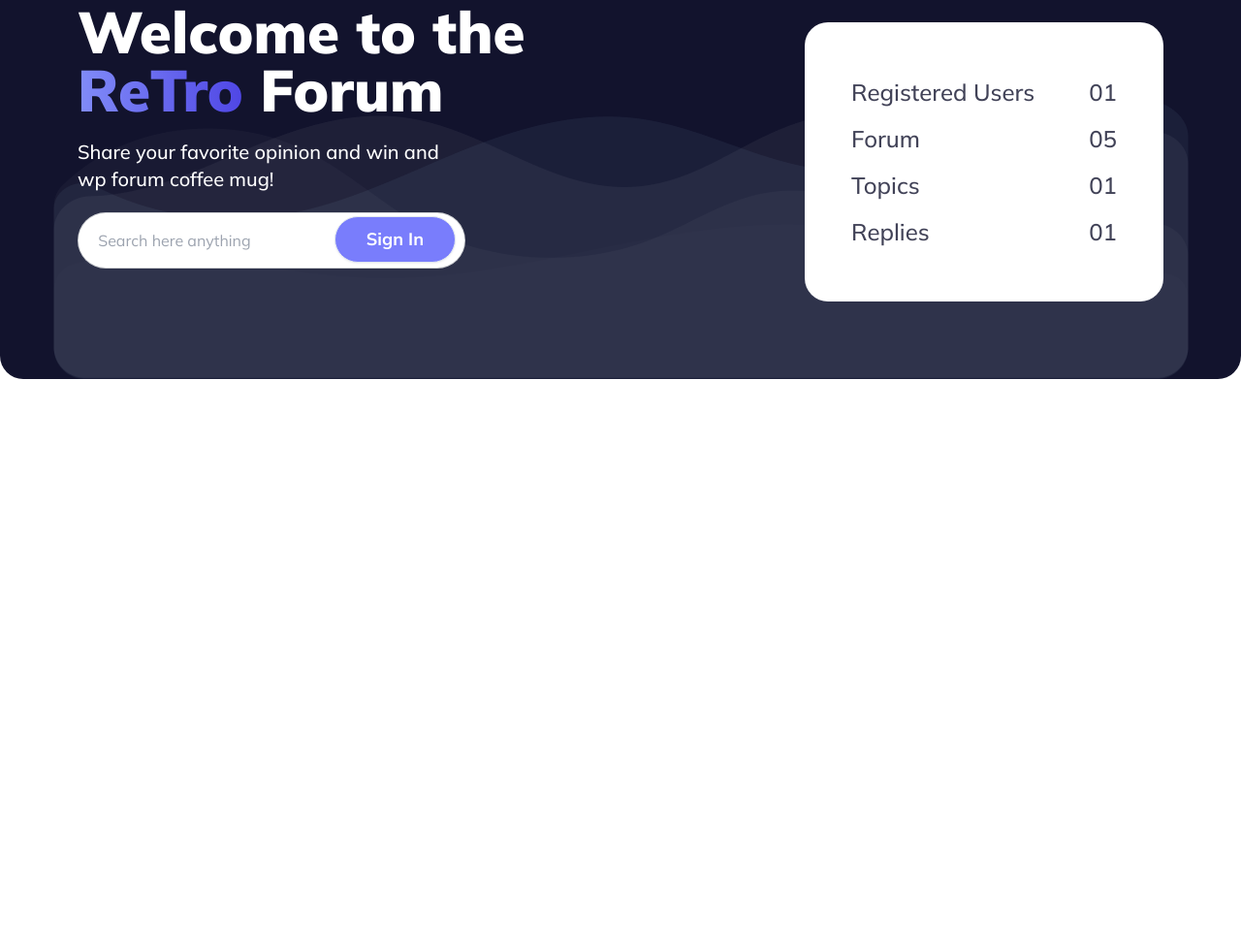
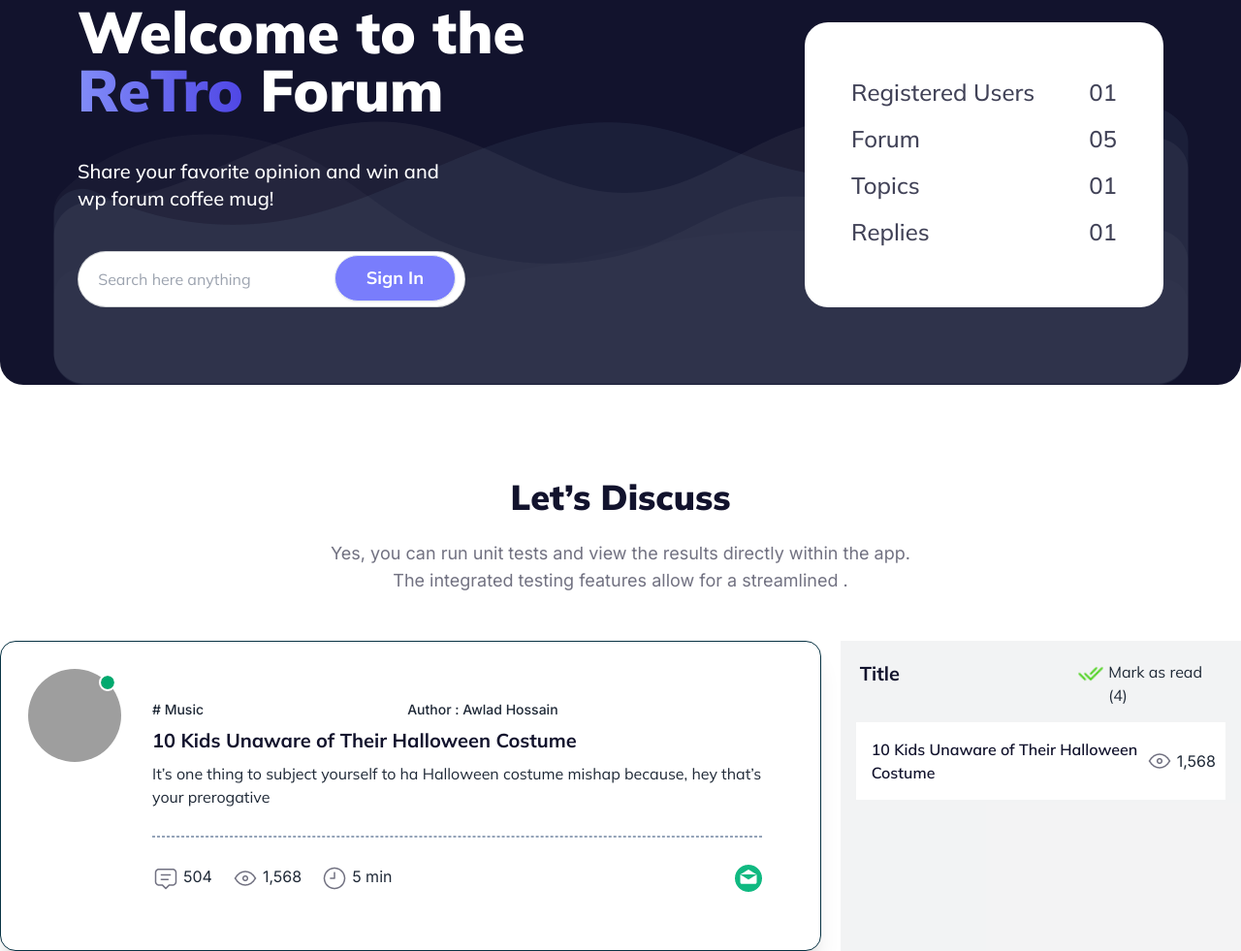
Before and after one commit to SamyaRoy999/retro-forum, a plain HTML site: page index.html in a window 1280 px wide. Shown: the part 189-1170 px from the top of the page at 97% size. Before the commit the page ends 800 px from the top, so only its background shows below. Drawn offline with nearby package versions, Linux system fonts and the light colour scheme; grey boxes are pictures that could not be loaded.

Commit message:
Let’s Discuss style added

```diff
--- a/index.html
+++ b/index.html
@@ -50,21 +50,18 @@
                         </div>
                         <div class="tooltip pr-3" data-tip="hello">
                             <button class="btn rounded-full
-                            w-full border-slate-200  "><img src="./images/icon/Frame (1).png"
-                                    alt=""></button>
+                            w-full border-slate-200  "><img src="./images/icon/Frame (1).png" alt=""></button>
                         </div>
                         <div class="tooltip pr-3" data-tip="hello">
                             <button class="btn rounded-full
-                            w-full border-slate-200"><img src="./images/icon/Frame (3).png"
-                                    alt=""></button>
+                            w-full border-slate-200"><img src="./images/icon/Frame (3).png" alt=""></button>
                         </div>
                         <div class="tooltip pr-3" data-tip="hello">
-                            <button class="btn rounded-full w-full border-slate-200"><img src="./images/icon/Frame (4).png"
-                                    alt=""></button>
+                            <button class="btn rounded-full w-full border-slate-200"><img
+                                    src="./images/icon/Frame (4).png" alt=""></button>
                         </div>
                         <div class=" pr-3">
-                            <button
-                                class="btn rounded-full
+                            <button class="btn rounded-full
                                 w-full border-slate-200  px-10 bg-[#797DFC] text-white text-xl font-bold">Sign
                                 In</button>
                         </div>
@@ -73,21 +70,24 @@
             </div>
         </section>
         <!-- banner section -->
-        <section class="bg-[#12132D] bg-no-repeat bg-bottom p-10 lg:p-20 rounded-3xl" style="background-image: url('/images/bgbanner.png');">
+        <section class="bg-[#12132D] bg-no-repeat bg-bottom p-10 lg:p-20 rounded-3xl"
+            style="background-image: url('/images/bgbanner.png');">
             <div class="flex flex-col lg:flex-row justify-between ">
                 <div>
-                    <h3 class="text-3xl lg:text-6xl font-black leading-tight text-white">Welcome to the <br><span
+                    <h3 class="text-3xl lg:text-6xl font-black text-white">Welcome to the <br><span
                             class="text-transparent bg-clip-text bg-gradient-to-r from-indigo-400 to-indigo-600">ReTro</span>
                         Forum</h3>
 
-                    <p class="font-medium lg:text-xl text-white py-5">Share your favorite opinion and win and <br> wp forum coffee mug!</p>
+                    <p class="font-medium lg:text-xl text-white py-10">Share your favorite opinion and win and <br> wp
+                        forum coffee mug!</p>
                     <div>
 
                         <form action="" class="relative rounded-full lg:w-[400px]">
-                            <input type="text" placeholder=" Search here anything" class="input input-bordered rounded-full w-full max-w-[400px] py-7" />
+                            <input type="text" placeholder=" Search here anything"
+                                class="input input-bordered rounded-full w-full max-w-[400px] py-7" />
                             <button type="submit"
-                            class="btn absolute end-2.5 top-1  rounded-full border-slate-200  lg:px-8 bg-[#797DFC] text-white lg:text-lg font-bold ">Sign
-                            In</button>
+                                class="btn absolute end-2.5 top-1  rounded-full border-slate-200  lg:px-8 bg-[#797DFC] text-white lg:text-lg font-bold ">Sign
+                                In</button>
                         </form>
                     </div>
                 </div>
@@ -113,7 +113,80 @@
         </section>
     </header>
     <main class="mx-auto container">
+        <!-- Let’s Discuss section -->
+        <section>
+            <div class="text-center mt-24 mb-12">
+                <h1 class="lg:text-4xl font-black text-[#12132D] mb-6">Let’s Discuss</h1>
+                <p class="text-lg font-normal font-inter text-[#12132D99] ">Yes, you can run unit tests and view the
+                    results directly within the app. <br> The integrated testing features allow for a streamlined .</p>
+            </div>
 
+            <!-- card autor mark read section-->
+            <section>
+                <div class="grid grid-cols-2 lg:grid-cols-3 gap-5">
+                    <!-- card autor -->
+                    <div class="card lg:card-side col-span-2 bg-base-100 shadow-xl border border-cyan-950 p-4 lg:p-7">
+                        <div>
+
+                            <div class="avatar online">
+                                <div class="w-24 rounded-full">
+                                    <img src="https://daisyui.com/images/stock/photo-1534528741775-53994a69daeb.jpg" />
+                                </div>
+                            </div>
+                        </div>
+                        <div class="card-body">
+                            <div class="flex">
+                                <p class="font-medium text-sm font-inter "> # Music</p>
+                                <p class="font-medium text-sm font-inter ">Author : Awlad Hossain</p>
+                            </div>
+                            <h2 class="font-bold text-xl text-[#12132D]">10 Kids Unaware of Their Halloween Costume</h2>
+                            <p class="text-base font-normal">It’s one thing to subject yourself to ha Halloween costume
+                                mishap because, hey that’s your prerogative</p>
+                            <div class="border border-dashed border-slate-400 my-5 w-full"> </div>
+                            <div class="flex justify-between">
+                                <div class="flex  gap-5">
+                                    <!-- comment and follow iconm -->
+                                    <div class="flex gap-1">
+                                        <img src="./images/icon/Group 13.png" alt="">
+                                        <p class="text-base font-normal font-inter">504</p>
+                                    </div>
+                                    <div class="flex gap-1">
+                                        <img src="./images/icon/Group 16.png" alt="">
+                                        <p class="text-base font-normal font-inter">1,568</p>
+                                    </div>
+                                    <div class="flex gap-1">
+                                        <img src="./images/icon/Group 18.png" alt="">
+                                        <p class="text-base font-normal font-inter">5 min</p>
+                                    </div>
+                                </div>
+                                <button><img src="./images/icon/Vector.png" alt=""></button>
+                            </div>
+                        </div>
+                    </div>
+                    <!-- daynamic mark and read  -->
+                    <div class=" bg-[#12132D0D]">
+                        <div class="flex justify-between p-5">
+                            <h5 class="text-xl font-bold text-[#12132D]">Title</h5>
+                            <div class="flex gap-1">
+                                <img src="./images/icon/Frame (5).png" alt="">
+                                <p class="text-base font-normal">Mark as read (4)</p>
+                            </div>
+                        </div>
+                        <!-- daynamic title and follow  -->
+                        <div class="flex justify-between bg-white m-4 p-4">
+                            <h5 class="text-base font-semibold text-[#12132D]">10 Kids Unaware of Their Halloween Costume</h5>
+
+                                <div class="flex gap-1 justify-center items-center">
+                                    <img src="./images/icon/Group 16.png" alt="">
+                                    <p class="text-base font-normal font-inter">1,568</p>
+                                </div>
+
+                        </div>
+                    </div>
+                </div>
+            </section>
+
+        </section>
     </main>
     <footer class="mx-auto container">
 
```
Also changed, not shown: images/icon/Frame (5).png (added), images/icon/Group 13.png (added), images/icon/Group 16.png (added), images/icon/Group 18.png (added), images/icon/Vector.png (added).
